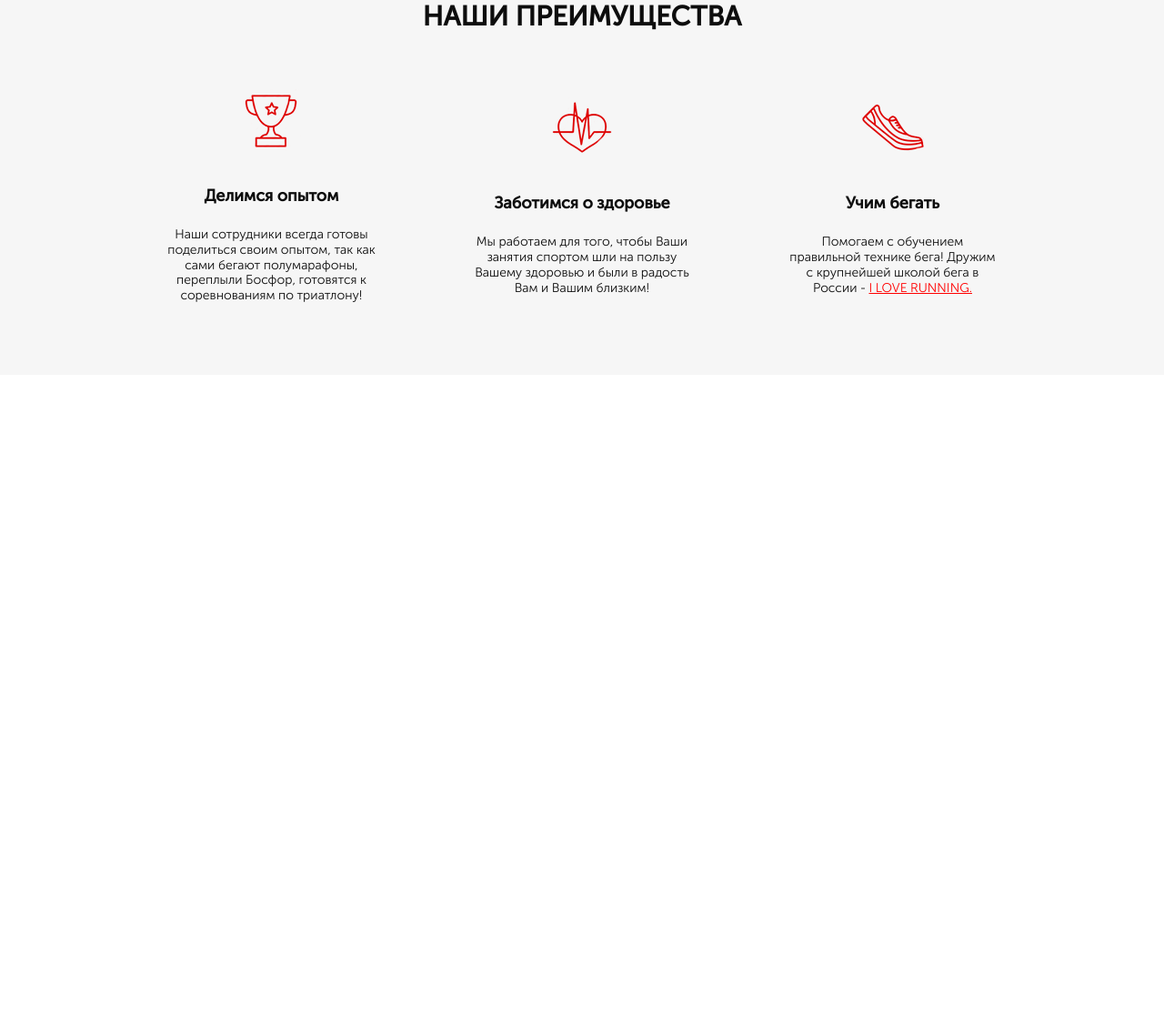
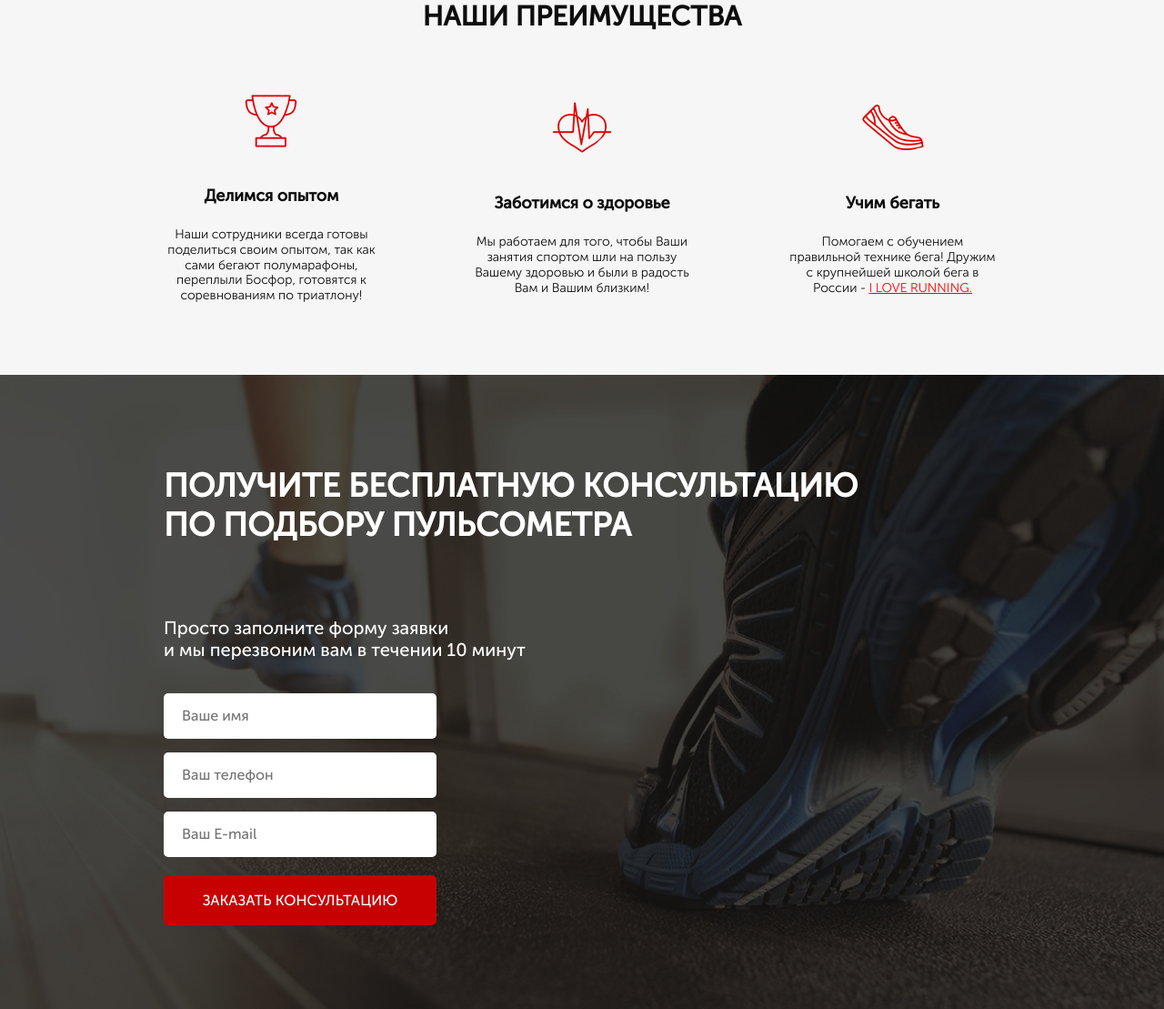
Before and after one commit to Ternovoyi1803/Pulse, a website: page src/index.html in a window 1280 px wide. Shown: the part 740-1849 px from the top of the page at 91% size. Before the commit the page ends 1152 px from the top, so only its background shows below. Drawn offline with nearby package versions, Linux system fonts and the light colour scheme.

Commit message:
add consultation section

```diff
--- a/src/index.html
+++ b/src/index.html
@@ -13,7 +13,7 @@
 </head>
 
 <body>
-    <div class="promo">
+    <section class="promo">
         <div class="container">
             <header class="header">
                 <a hred="#" class="header__logo">
@@ -70,9 +70,9 @@
                 </div>
             </div>
         </div>
-    </div>
+    </section>
 
-    <div class="advantages">
+    <section class="advantages">
         <div class="container">
             <h2 class="title">НАШИ ПРЕИМУЩЕСТВА</h2>
             <div class="advantages__items">
@@ -109,7 +109,27 @@
                 </div>
             </div>
         </div>
-    </div>
+    </section>
+
+    <section class="consultation">
+        <div class="container">
+            <h2 class="title title_left">
+                Получите бесплатную консультацию<br>
+                по подбору пульсометра
+            </h2>
+            <div class="consultation__subtitle">
+                Просто заполните форму заявки<br>
+                и мы перезвоним вам в течении 10 минут
+            </div>
+            <form class="feed-form" action="#">
+                <input required placeholder="Ваше имя" type="text">
+                <input required placeholder="Ваш телефон" type="number">
+                <input required placeholder="Ваш E-mail" type="email">
+                <button class="button button_submit">Заказать консультацию</button>
+            </form>
+        </div>
+    </section>
+
     <script src="https://code.jquery.com/jquery-3.3.1.slim.min.js"
         integrity="sha384-q8i/X+965DzO0rT7abK41JStQIAqVgRVzpbzo5smXKp4YfRvH+8abtTE1Pi6jizo" crossorigin="anonymous">
     </script>
--- a/src/sass/blocks/_buttons.scss
+++ b/src/sass/blocks/_buttons.scss
@@ -14,4 +14,14 @@
         margin-top: 68px;
         font-size: 16px;
     }
+    &_submit {
+        width: 300px;
+        height: 55px;
+        background-color: #c70101;
+        border-radius: 5px;
+        font-size: 16px;
+        font-weight: 500;
+        text-transform: uppercase;
+        color: #ffffff;
+    }
 }
--- /dev/null
+++ b/src/sass/blocks/_consultation.scss
@@ -0,0 +1,13 @@
+.consultation {
+    padding: 100px 0 92px 0;
+    min-height: 680px;
+    background: url('../img/consultation_bg.jpg') center center/cover no-repeat;
+    &__subtitle {
+        margin-top: 80px;
+        font-size: 20px;
+        line-height: 1.2;
+        font-weight: 500;
+        color: #ffffff;
+        text-align: left;
+    }
+}
--- /dev/null
+++ b/src/sass/blocks/_forms.scss
@@ -0,0 +1,18 @@
+.feed-form {
+    margin-top: 36px;
+    width: 300px;
+    display: flex;
+    flex-direction: column;
+    justify-content: space-between;
+    input {
+        background-color: #ffffff;
+        border: none;
+        border-radius: 5px;
+        padding: 0 20px;
+        min-height: 50px;
+        margin-bottom: 15px;
+        &:nth-child(3) {
+            margin-bottom: 20px;
+        }
+    }
+}
--- a/src/sass/blocks/_title.scss
+++ b/src/sass/blocks/_title.scss
@@ -4,4 +4,12 @@
     font-weight: 700;
     color: #0d0d0d;
     text-align: center;
+    &_left {
+        font-size: 36px;
+        line-height: 1.2;
+        font-weight: 700;
+        text-transform: uppercase;
+        color: #ffffff;
+        text-align: left;
+    }
 }
--- a/src/sass/style.scss
+++ b/src/sass/style.scss
@@ -13,3 +13,5 @@
 @import "blocks/buttons";
 @import "blocks/advantages";
 @import "blocks/title";
+@import "blocks/consultation";
+@import "blocks/forms";
```
Also changed, not shown: src/css/style.min.css, src/img/consultation_bg.jpg (renamed from src/img/bg2_363.jpg).
